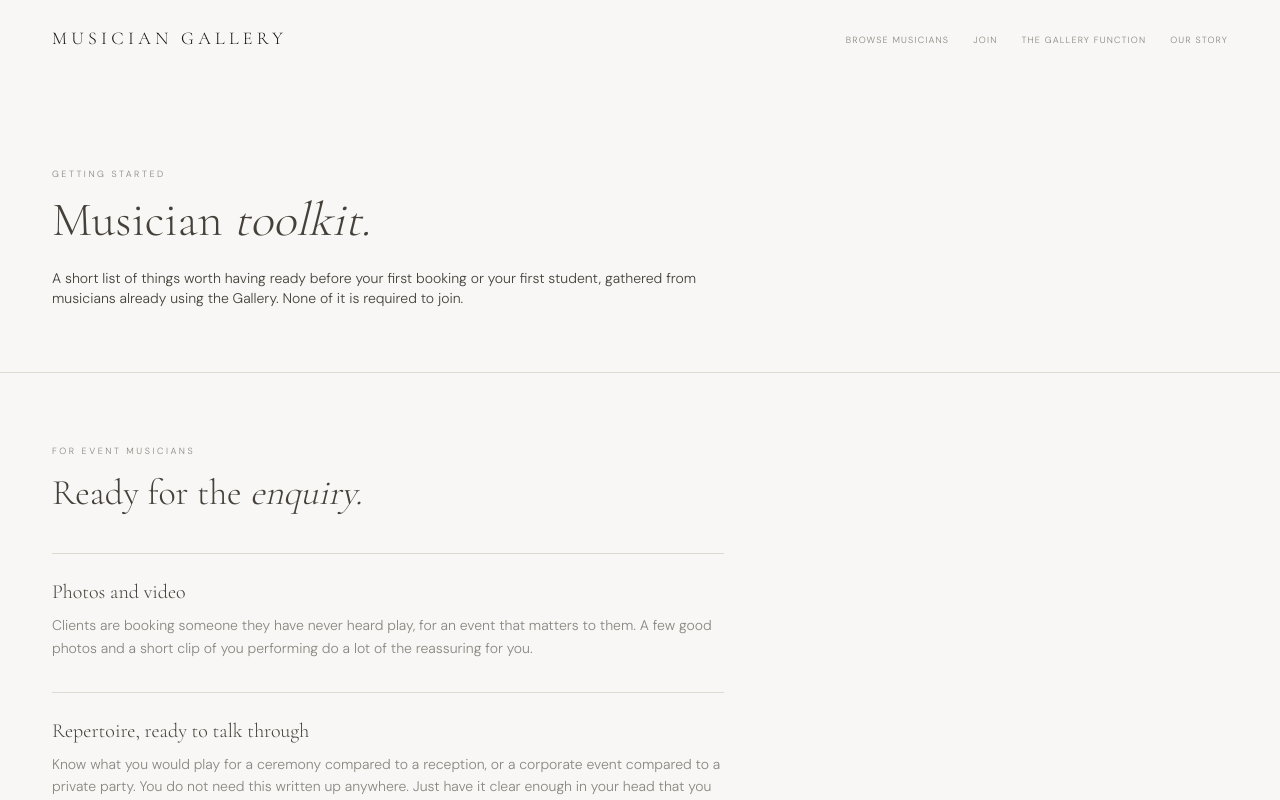
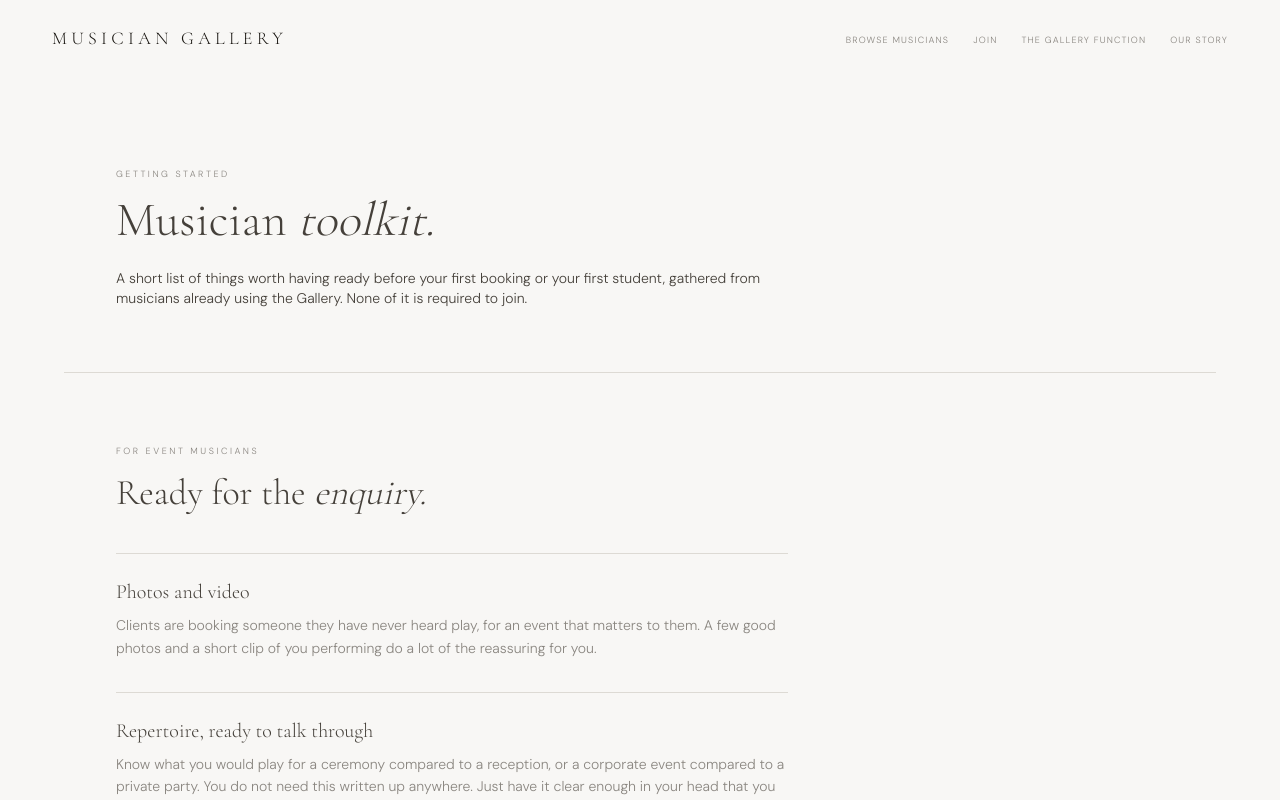
Before and after one commit to musiciangallery/Musician-Gallery, a Next.js app: page /toolkit in a window 1280 px wide. Shown: the top 800 px of the page. Built offline with nearby package versions, Linux system fonts and the light colour scheme.

Commit message:
Update page.tsx

```diff
--- a/src/app/toolkit/page.tsx
+++ b/src/app/toolkit/page.tsx
@@ -57,7 +57,7 @@ const teacherItems = [
 
 export default function ToolkitPage() {
   return (
-    <>
+    <div className="max-w-6xl mx-auto">
       <section className="px-6 md:px-[52px] py-16 border-b border-rule">
         <span className="eyebrow">Getting started</span>
         <h1 className="font-serif text-4xl md:text-5xl mt-3 mb-6 max-w-2xl">
@@ -99,6 +99,6 @@ export default function ToolkitPage() {
       </section>
 
       <ToolkitBusinessSection />
-    </>
+    </div>
   );
 }
```
